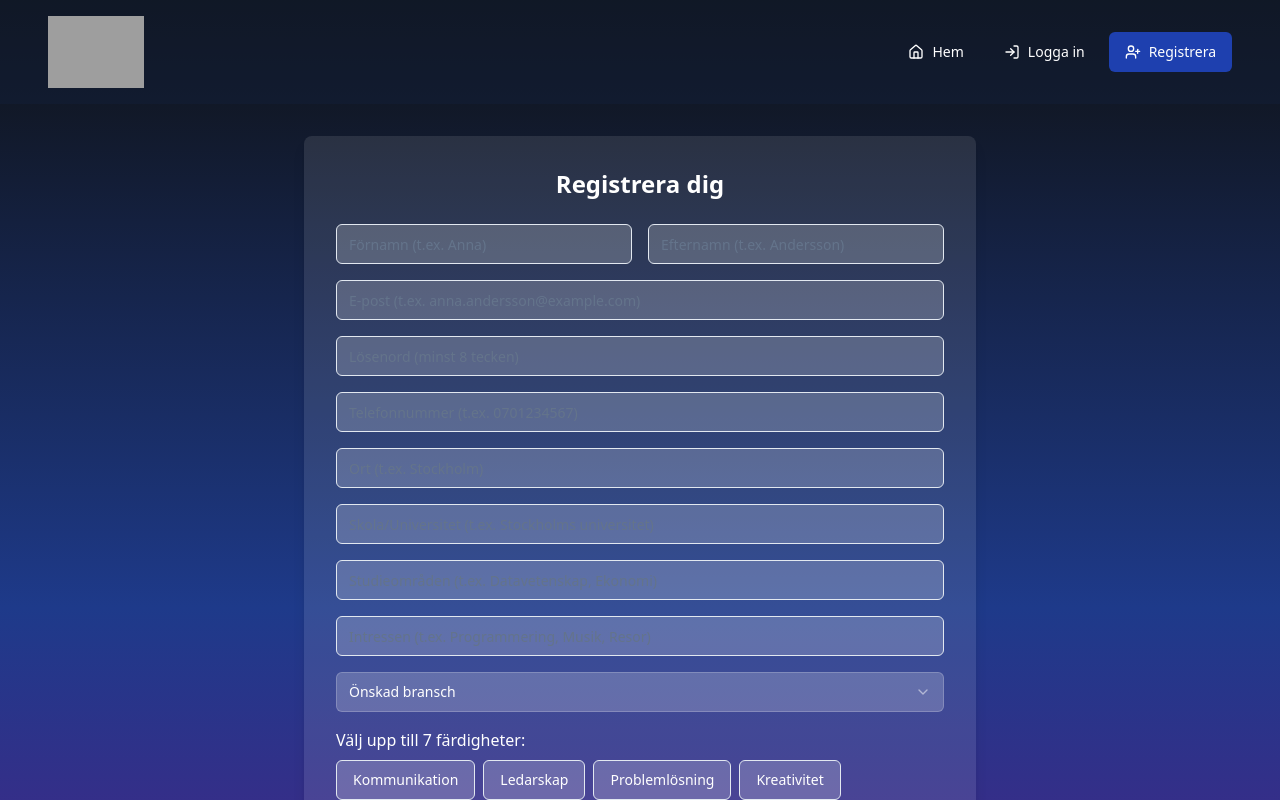
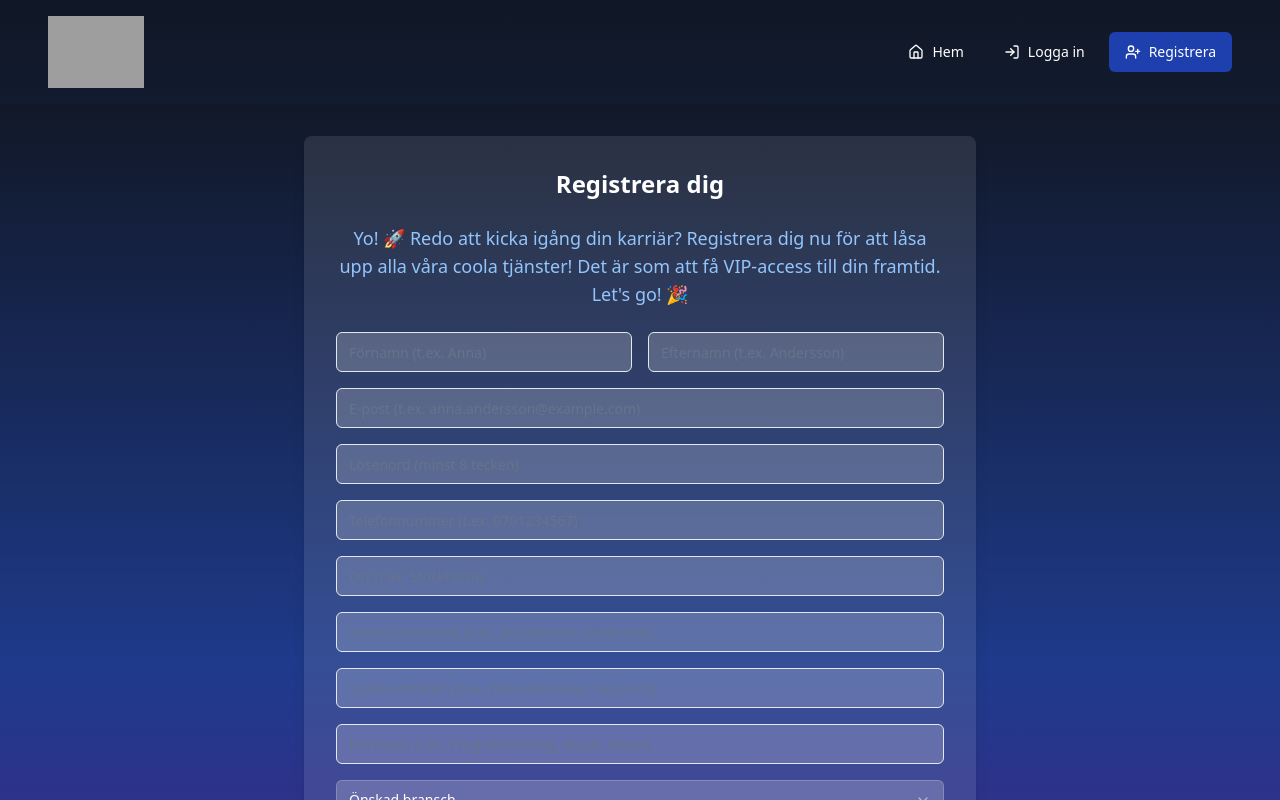
Before and after one commit to metobie/youth-bridge-platform, a React (Vite) app: page /register in a window 1280 px wide. Shown: the top 800 px of the page. Built offline with nearby package versions, Linux system fonts and the light colour scheme; grey boxes are pictures that could not be loaded.

Commit message:
Add registration reminder text
Included a youthful reminder on the /register page, informing users that they need to register to access the services offered.
[skip gpt_engineer]

```diff
--- a/src/pages/Register.jsx
+++ b/src/pages/Register.jsx
@@ -22,29 +22,6 @@ const Register = () => {
 
   const handleSubmit = async (e) => {
     e.preventDefault();
-    // TODO: Implement backend logic for user registration
-    // Example backend function:
-    // async function registerUser(userData) {
-    //   const response = await fetch('/api/register', {
-    //     method: 'POST',
-    //     headers: { 'Content-Type': 'application/json' },
-    //     body: JSON.stringify(userData)
-    //   });
-    //   if (!response.ok) throw new Error('Registration failed');
-    //   return response.json();
-    // }
-
-    // TODO: Call the backend function and handle the response
-    // try {
-    //   const result = await registerUser(formData);
-    //   console.log('User registered:', result);
-    //   navigate('/profile');
-    // } catch (error) {
-    //   console.error('Registration error:', error);
-    //   // Handle error (e.g., show error message to user)
-    // }
-
-    // TODO: Remove this temporary navigation after implementing backend logic
     console.log(formData);
     navigate('/profile');
   };
@@ -62,6 +39,10 @@ const Register = () => {
       <motion.div className="flex-grow flex items-center justify-center px-4 py-8" variants={containerVariants}>
         <motion.div className="bg-white bg-opacity-10 p-8 rounded-lg shadow-lg w-full max-w-2xl" variants={itemVariants}>
           <motion.h2 className="text-2xl font-bold mb-6 text-center" variants={itemVariants}>Registrera dig</motion.h2>
+          <motion.p className="text-lg mb-6 text-center text-blue-300" variants={itemVariants}>
+            Yo! 🚀 Redo att kicka igång din karriär? Registrera dig nu för att låsa upp alla våra coola tjänster!
+            Det är som att få VIP-access till din framtid. Let's go! 🎉
+          </motion.p>
           <motion.form onSubmit={handleSubmit} className="space-y-4" variants={containerVariants}>
             <InputGroup>
               <Input name="firstName" placeholder="Förnamn (t.ex. Anna)" onChange={handleChange} required className={inputClass} />
@@ -115,39 +96,3 @@ const IndustrySelect = ({ value, onChange }) => (
 );
 
 export default Register;
-
-// TODO: Create PostgreSQL table for users
-// Example SQL:
-// CREATE TABLE users (
-//   id SERIAL PRIMARY KEY,
-//   first_name VARCHAR(50) NOT NULL,
-//   last_name VARCHAR(50) NOT NULL,
-//   email VARCHAR(100) UNIQUE NOT NULL,
-//   password VARCHAR(255) NOT NULL,
-//   phone_number VARCHAR(20),
-//   city VARCHAR(50),
-//   school VARCHAR(100),
-//   study_areas TEXT,
-//   interests TEXT,
-//   skills TEXT[],
-//   desired_industry VARCHAR(50),
-//   about TEXT,
-//   created_at TIMESTAMP WITH TIME ZONE DEFAULT CURRENT_TIMESTAMP
-// );
-
-// TODO: Create backend API endpoint for user registration
-// Example Express.js route:
-// app.post('/api/register', async (req, res) => {
-//   try {
-//     const { firstName, lastName, email, password, ...otherFields } = req.body;
-//     const hashedPassword = await bcrypt.hash(password, 10);
-//     const result = await db.query(
-//       'INSERT INTO users (first_name, last_name, email, password, ...) VALUES ($1, $2, $3, $4, ...) RETURNING id',
-//       [firstName, lastName, email, hashedPassword, ...]
-//     );
-//     res.status(201).json({ id: result.rows[0].id, message: 'User registered successfully' });
-//   } catch (error) {
-//     console.error('Registration error:', error);
-//     res.status(500).json({ error: 'Registration failed' });
-//   }
-// });
```
